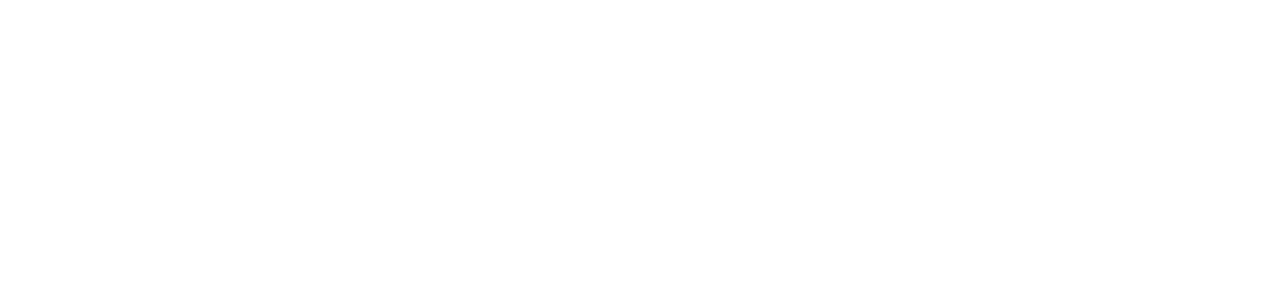
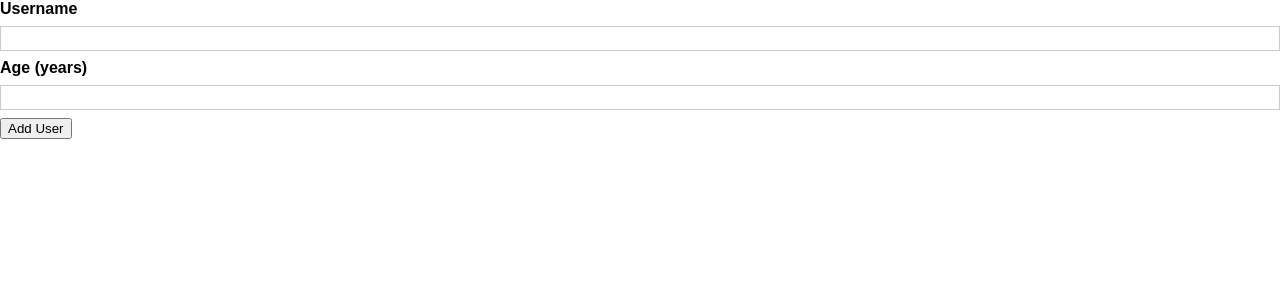
Before and after one commit to AndrewPrud/args-studenttracker, a React (Create React App) app in the folder 01-starting-project/: page / in a window 1280 px wide. Shown: the top 300 px of the page. Built offline with nearby package versions, Linux system fonts and the light colour scheme.

Commit message:
init AddUser

```diff
--- a/01-starting-project/src/App.js
+++ b/01-starting-project/src/App.js
@@ -1,10 +1,10 @@
 import React from 'react';
-
+import AddUser from './components/users/AddUser';
 
 function App() {
   return (
     <div>
-
+      <AddUser/>
     </div>
   );
 }
--- a/01-starting-project/src/components/users/AddUser.js
+++ b/01-starting-project/src/components/users/AddUser.js
@@ -0,0 +1,21 @@
+import React from "react"
+import "./AddUser.css"
+
+const AddUser = (props) => {
+
+    const addUserHandler = (event) => {
+        event.preventDefult();
+    }
+
+    return(
+        <form onSubmit={addUserHandler}>
+            <label htmlFor="username">Username</label>
+            <input type="text" id="username"></input>
+            <label htmlFor="age">Age (years)</label>
+            <input type="number" id="age"></input>
+            <button type="submit">Add User</button>
+        </form>
+    );
+};
+
+export default AddUser
```
